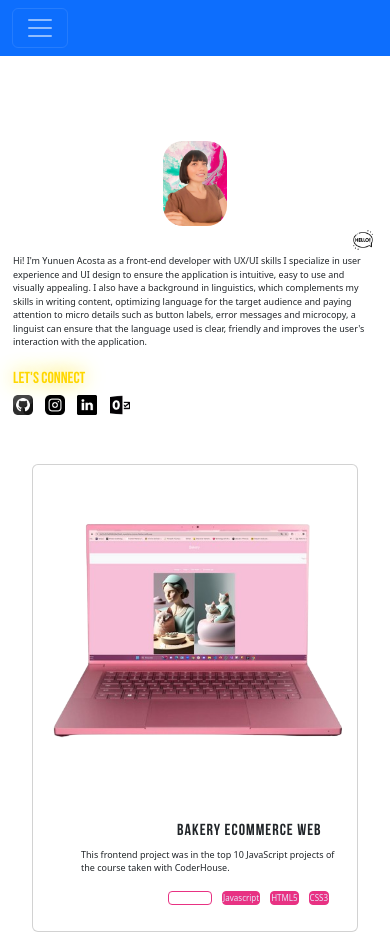
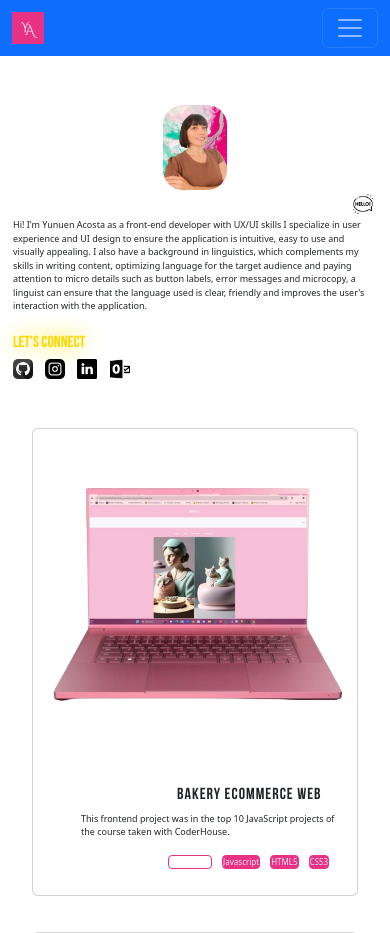
Before and after one commit to YunuenAM/MyCV, a website: page index.html in a window 390 px wide. Shown: the top 933 px of the page. Drawn offline with nearby package versions, Linux system fonts and the light colour scheme; a small style sheet from the web is missing.

Commit message:
✨Feat:  menu responsive in progress

```diff
--- a/index.html
+++ b/index.html
@@ -15,6 +15,11 @@
 
     <nav class="navbar navbar-expand-lg bg-primary" data-bs-theme="dark">
         <div class="container-fluid">
+
+                    <img src="./img/logoYA.png" style="width: 2rem; height: auto;" alt="logo Yunuen Acosta">
+
+
+
           <button class="navbar-toggler" type="button" data-bs-toggle="collapse" data-bs-target="#navbarColor01" aria-controls="navbarColor01" aria-expanded="false" aria-label="Toggle navigation">
             <span class="navbar-toggler-icon"></span>
           </button>
@@ -35,19 +40,22 @@
                 <a href="#contact-section" onclick="scrollContactSection()">Contact</a>
               </li>
 
-            </ul>
+
+
+
+             </ul>
           </div>
         </div>
       </nav>
 
 
 
-    <section id="background-section" class="background-section mt-5">
+    <section id="background-section" class="background-section mt-3">
 
 
         <div class="container">
         </div>
-        <div class="container mt-1  ">
+        <div class="container mt-0   ">
             <div class="row">
                 <div class="col-md-2 col-sm-12 text-center">
                     <img class="avatar mx-auto  " src="./img/avatar.png" alt="avatar Yunuen Acosta">
```
